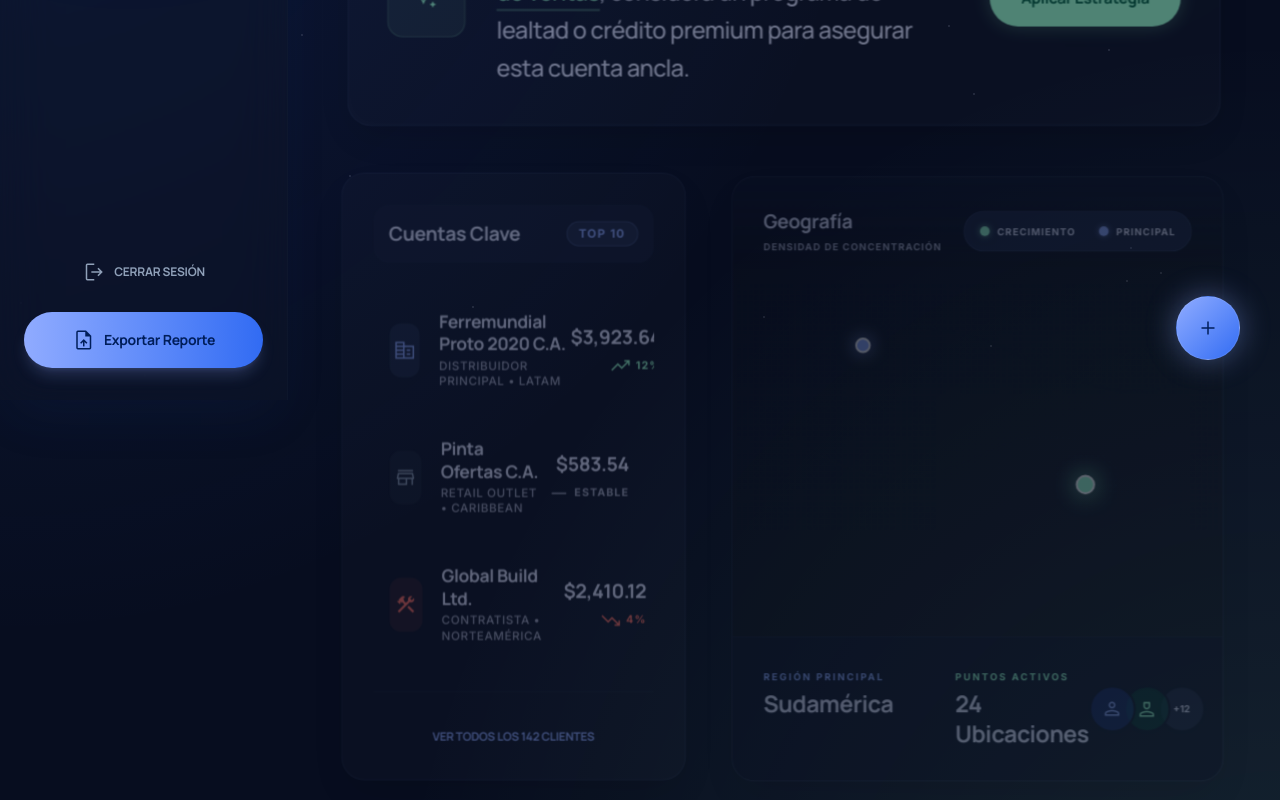
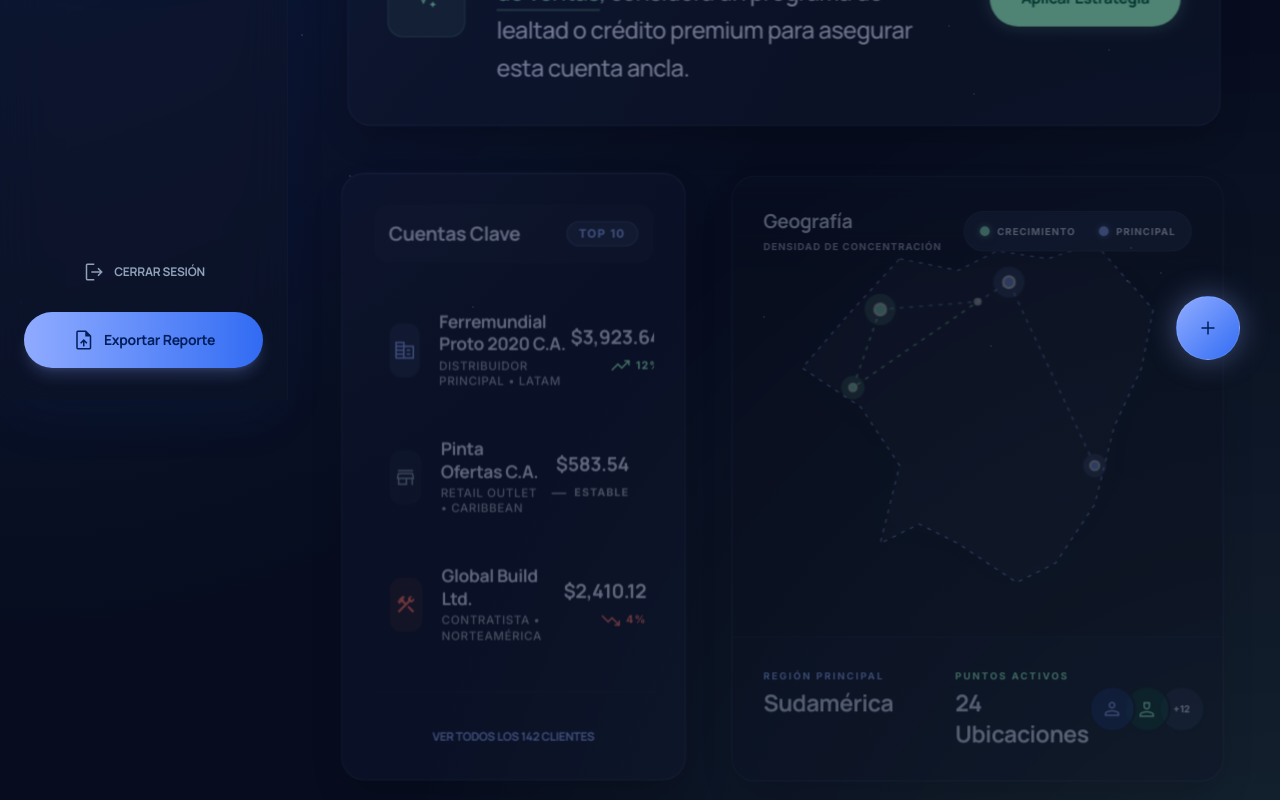
Before and after one commit to Nico317-ux/demo-2026-3-30, a React (Vite) app: page /comercial in a window 1280 px wide. Shown: the part 400-1200 px from the top of the page. Built offline with nearby package versions, Linux system fonts and the light colour scheme.

Commit message:
nueva version

```diff
--- a/src/index.css
+++ b/src/index.css
@@ -66,13 +66,13 @@ h1, h2, h3, h4, .font-headline {
 
 /* The Glass & Gradient Rule */
 .glass-card {
-  background: rgba(255, 255, 255, 0.04); /* Clearer as requested */
-  backdrop-filter: blur(32px); /* Higher blur */
-  -webkit-backdrop-filter: blur(32px);
+  background: rgba(20, 29, 54, 0.75); /* Much more distinct from background */
+  backdrop-filter: blur(24px);
+  -webkit-backdrop-filter: blur(24px);
   /* Ghost Border logic applied: outline_variant at 15% opacity or tinted primary */
-  border: 1px solid rgba(144, 171, 255, 0.1); /* Slightly more visible edge */
+  border: 1px solid rgba(144, 171, 255, 0.15); /* Stronger visible edge */
   border-radius: 1.5rem; /* md/lg radius */
-  box-shadow: 0 16px 40px -8px rgba(0, 0, 0, 0.3), inset 0 0 20px rgba(255, 255, 255, 0.02); /* Ambient Shadows */
+  box-shadow: 0 16px 40px -8px rgba(0, 0, 0, 0.5), inset 0 1px 0 0 rgba(255, 255, 255, 0.05); /* High contrast Shadows */
 }
 
 /* Primary Button with Gradient */
--- a/src/pages/comercial/ComercialDashboard.tsx
+++ b/src/pages/comercial/ComercialDashboard.tsx
@@ -151,32 +151,54 @@ export function ComercialDashboard() {
               </div>
             </div>
 
-            <div className="flex-1 min-h-[450px] relative bg-black/40 overflow-hidden flex items-center justify-center">
-              {/* Dotted World Map SVG Graphic */}
-              <div className="absolute inset-0 opacity-20 group-hover:opacity-30 transition-opacity duration-1000 flex items-center justify-center">
-                <svg className="w-[120%] h-[120%] object-cover text-blue-500/30" viewBox="0 0 1000 500" fill="currentColor">
-                  {/* Generate a simple grid of dots for the map look */}
-                  <pattern id="dots" x="0" y="0" width="12" height="12" patternUnits="userSpaceOnUse">
-                    <circle cx="2" cy="2" r="1.5" className="fill-current"></circle>
-                  </pattern>
-                  <rect x="0" y="0" width="100%" height="100%" fill="url(#dots)"></rect>
-                  <path d="M200,100 Q400,50 600,150 T900,200" fill="none" stroke="currentColor" strokeWidth="2" strokeDasharray="5,5" className="opacity-50" />
-                  <path d="M100,300 Q300,450 500,350 T800,400" fill="none" stroke="var(--color-tertiary)" strokeWidth="1" strokeDasharray="3,3" className="opacity-50" />
+            <div className="flex-1 min-h-[450px] relative bg-black/40 overflow-hidden flex items-center justify-center p-4">
+              {/* Geographic Connection Map - Venezuela */}
+              <div className="absolute inset-0 flex items-center justify-center opacity-80 hover:opacity-100 transition-opacity duration-1000">
+                <svg className="w-[85%] h-[85%] object-contain overflow-visible drop-shadow-[0_0_20px_rgba(144,171,255,0.1)]" viewBox="0 0 100 100" preserveAspectRatio="xMidYMid meet">
+                   {/* Cybernetic Venezuela Outline */}
+                   <path d="M30,12 L45,15 L55,10 L68,12 L80,8 L95,25 L92,40 L85,55 L80,75 L70,90 L60,95 L45,85 L35,80 L25,85 L30,65 L20,50 L5,40 L18,25 Z" fill="rgba(65,71,91,0.2)" stroke="var(--color-primary)" strokeWidth="0.3" strokeDasharray="1 1.5" className="transition-all duration-1000 hover:fill-[rgba(144,171,255,0.05)]" />
+
+                   {/* Interconnected Network Lines */}
+                   <path d="M25,25 L50,23 L58,18 L80,65" fill="none" stroke="var(--color-primary)" strokeWidth="0.4" strokeDasharray="1 1.5" className="opacity-80 animate-pulse" />
+                   <path d="M25,25 L18,45 L50,23" fill="none" stroke="var(--color-tertiary)" strokeWidth="0.4" strokeDasharray="1 1.5" className="opacity-80 animate-pulse" />
+
+                   {/* Nodes / Hotspots */}
+
+                   {/* Maracaibo (Zulia) */}
+                   <g className="hover:scale-125 transition-transform duration-300 origin-[25px_25px] cursor-pointer group">
+                     <circle cx="25" cy="25" r="4" fill="var(--color-tertiary)" opacity="0.2" className="animate-pulse" />
+                     <circle cx="25" cy="25" r="1.5" fill="var(--color-tertiary)" stroke="white" strokeWidth="0.5" className="shadow-[0_0_10px_rgba(155,255,206,1)]" />
+                     <text x="29" y="26" fill="white" fontSize="3" fontWeight="bold" className="opacity-0 group-hover:opacity-100 transition-opacity drop-shadow-md font-headline">ZULIA (Principal)</text>
+                   </g>
+
+                   {/* Caracas (Distrito Capital) */}
+                   <g className="hover:scale-125 transition-transform duration-300 origin-[58px_18px] cursor-pointer group">
+                     <circle cx="58" cy="18" r="4" fill="var(--color-primary)" opacity="0.2" className="animate-pulse" />
+                     <circle cx="58" cy="18" r="1.5" fill="var(--color-primary)" stroke="white" strokeWidth="0.5" />
+                     <text x="62" y="19" fill="white" fontSize="3" fontWeight="bold" className="opacity-0 group-hover:opacity-100 transition-opacity drop-shadow-md font-headline">CARACAS (Crecimiento)</text>
+                   </g>
+
+                   {/* Valencia (Carabobo) */}
+                   <g className="hover:scale-125 transition-transform duration-300 origin-[50px_23px] cursor-pointer group">
+                     <circle cx="50" cy="23" r="1" fill="white" opacity="0.8" />
+                     <text x="52" y="24" fill="white" fontSize="2.5" fontWeight="normal" className="opacity-0 group-hover:opacity-100 transition-opacity drop-shadow-md font-body">Valencia</text>
+                   </g>
+
+                   {/* Puerto Ordaz (Bolívar) */}
+                   <g className="hover:scale-125 transition-transform duration-300 origin-[80px_65px] cursor-pointer group">
+                     <circle cx="80" cy="65" r="3" fill="var(--color-primary)" opacity="0.2" className="animate-pulse" />
+                     <circle cx="80" cy="65" r="1.2" fill="var(--color-primary)" stroke="white" strokeWidth="0.4" />
+                     <text x="84" y="66" fill="white" fontSize="3" fontWeight="bold" className="opacity-0 group-hover:opacity-100 transition-opacity drop-shadow-md font-headline">BOLÍVAR</text>
+                   </g>
+
+                   {/* San Cristóbal (Táchira) */}
+                   <g className="hover:scale-125 transition-transform duration-300 origin-[18px_45px] cursor-pointer group">
+                     <circle cx="18" cy="45" r="3" fill="var(--color-tertiary)" opacity="0.2" className="animate-pulse" />
+                     <circle cx="18" cy="45" r="1" fill="var(--color-tertiary)" stroke="white" strokeWidth="0.4" />
+                     <text x="22" y="46" fill="white" fontSize="3" fontWeight="bold" className="opacity-0 group-hover:opacity-100 transition-opacity drop-shadow-md font-headline">TÁCHIRA</text>
+                   </g>
+
                 </svg>
-              </div>
-
-              <div className="absolute inset-0 p-12 pointer-events-none">
-                {/* Hotspot 1 */}
-                <div className="absolute top-[35%] left-[25%] pointer-events-auto cursor-pointer hover:scale-125 transition-transform duration-300 group/spot">
-                   <div className="absolute -inset-10 bg-[var(--color-primary)]/20 rounded-full blur-[30px] opacity-0 group-hover/spot:opacity-100 transition-opacity"></div>
-                   <div className="w-4 h-4 bg-[var(--color-primary)] rounded-full shadow-[0_0_20px_rgba(144,171,255,1)] border-2 border-white relative z-10 animate-pulse"></div>
-                </div>
-
-                {/* Hotspot 2 */}
-                <div className="absolute top-[65%] left-[70%] pointer-events-auto cursor-pointer hover:scale-125 transition-transform duration-300 group/spot">
-                   <div className="absolute -inset-12 bg-[var(--color-tertiary)]/20 rounded-full blur-[40px] opacity-0 group-hover/spot:opacity-100 transition-opacity"></div>
-                   <div className="w-5 h-5 bg-[var(--color-tertiary)] rounded-full shadow-[0_0_25px_rgba(155,255,206,1)] border-[2.5px] border-white relative z-10 animate-pulse-soft"></div>
-                </div>
               </div>
             </div>
 
```
